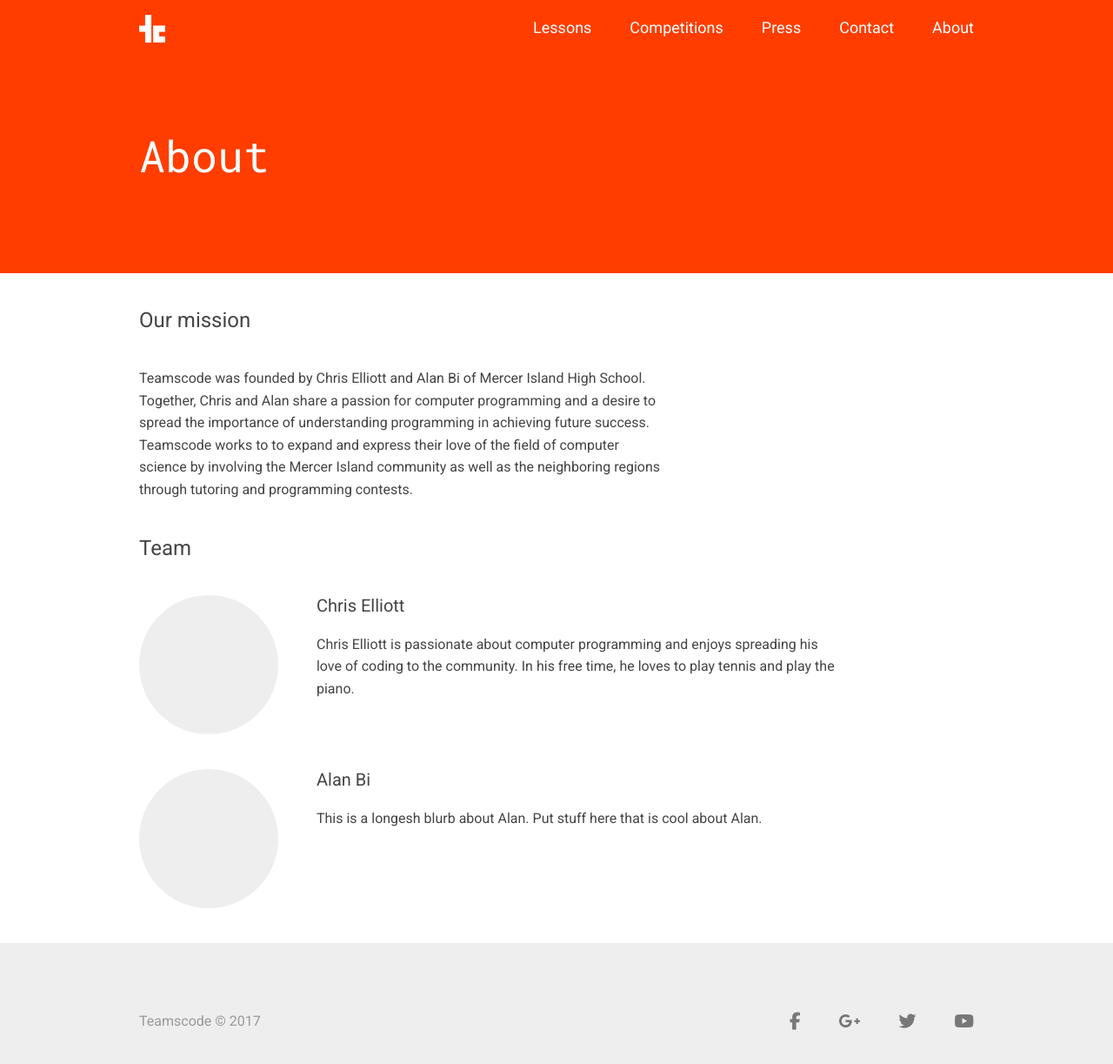
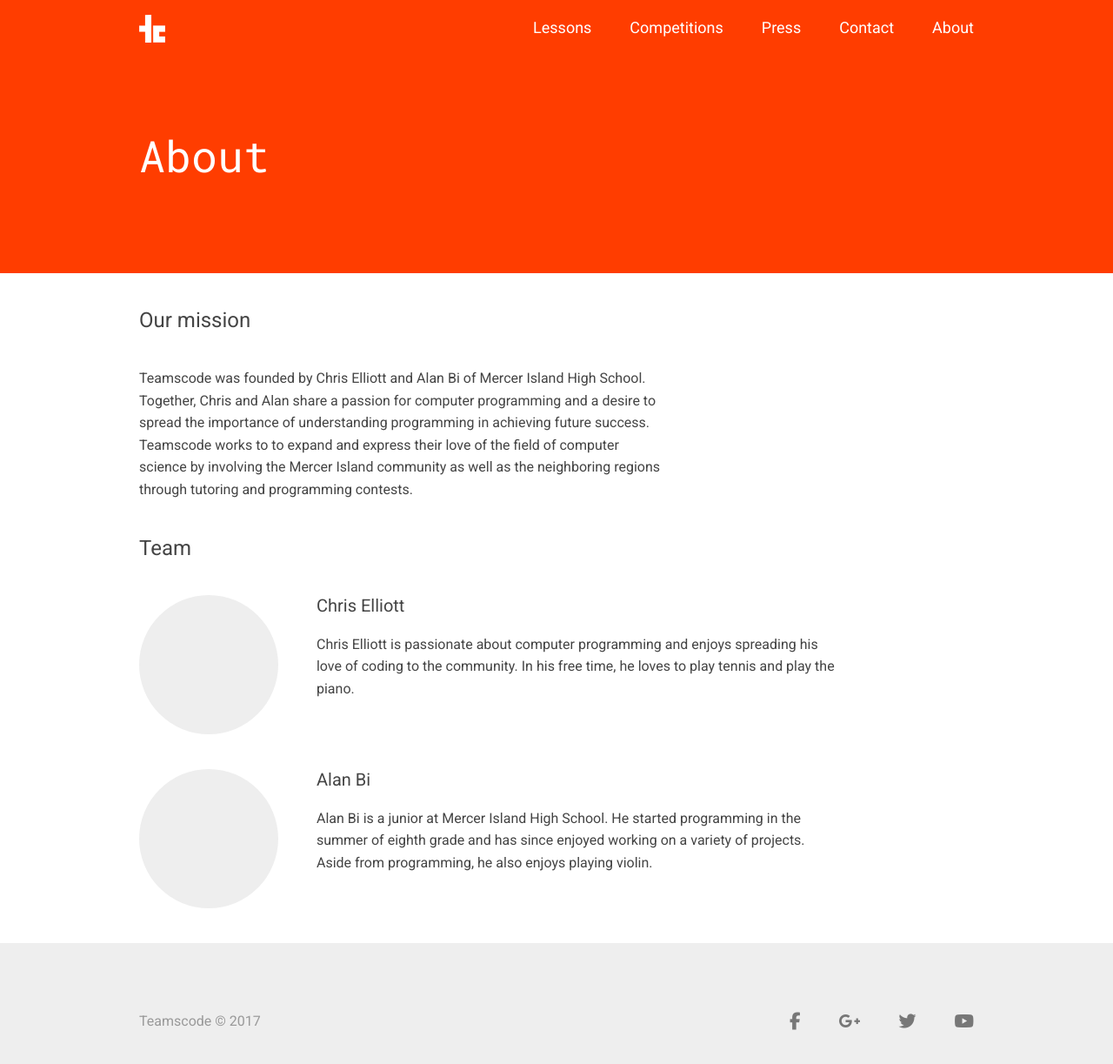
Before and after one commit to teamscode/teamscode.github.io, a Jekyll site: the page built from about.html, in a window 1280 px wide. Shown: the whole page at 87% size. Built offline with Jekyll 4.4.1, drawn with Linux system fonts in a browser that asks for light colours; nearby versions of some CDN libraries.

Commit message:
Update about.html

```diff
--- a/about.html
+++ b/about.html
@@ -40,7 +40,11 @@ header: About
         Alan Bi
       </div>
       <div class="p">
-        This is a longesh blurb about Alan.  Put stuff here that is cool about Alan.
+        Alan Bi is a junior at Mercer Island High School.
+        He started programming in the summer of eighth
+        grade and has since enjoyed working on a variety
+        of projects. Aside from programming, he also enjoys
+        playing violin.
       </div>
     </div>
   </div>
```
